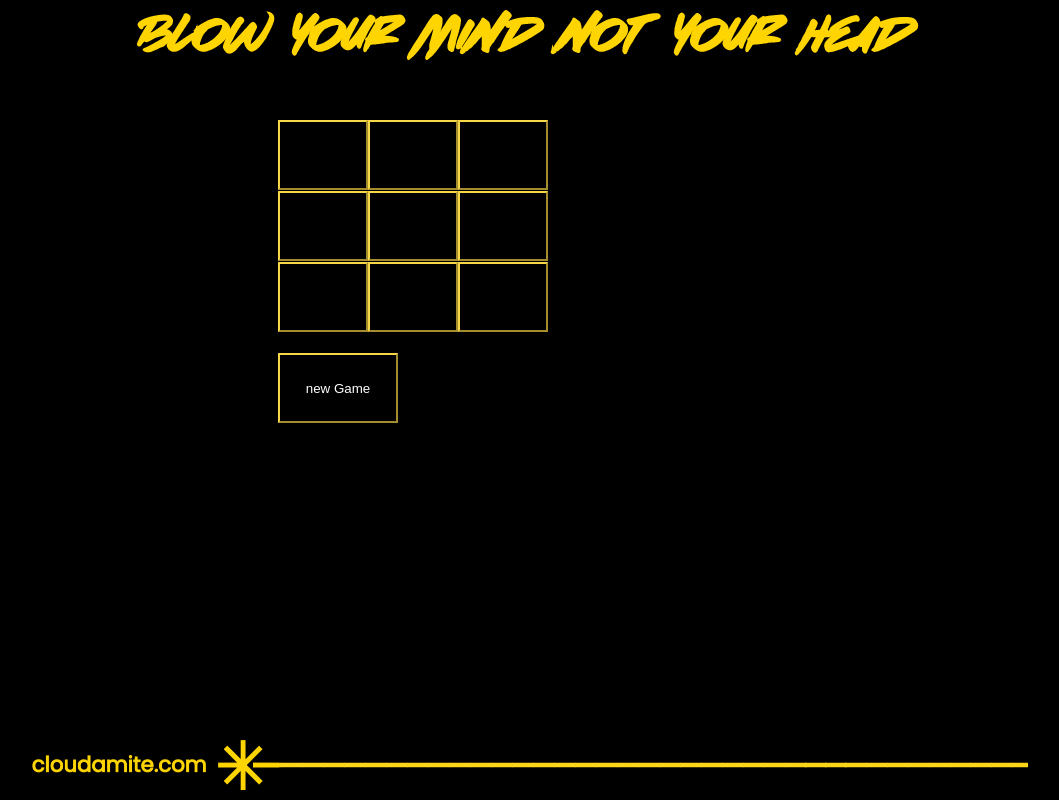
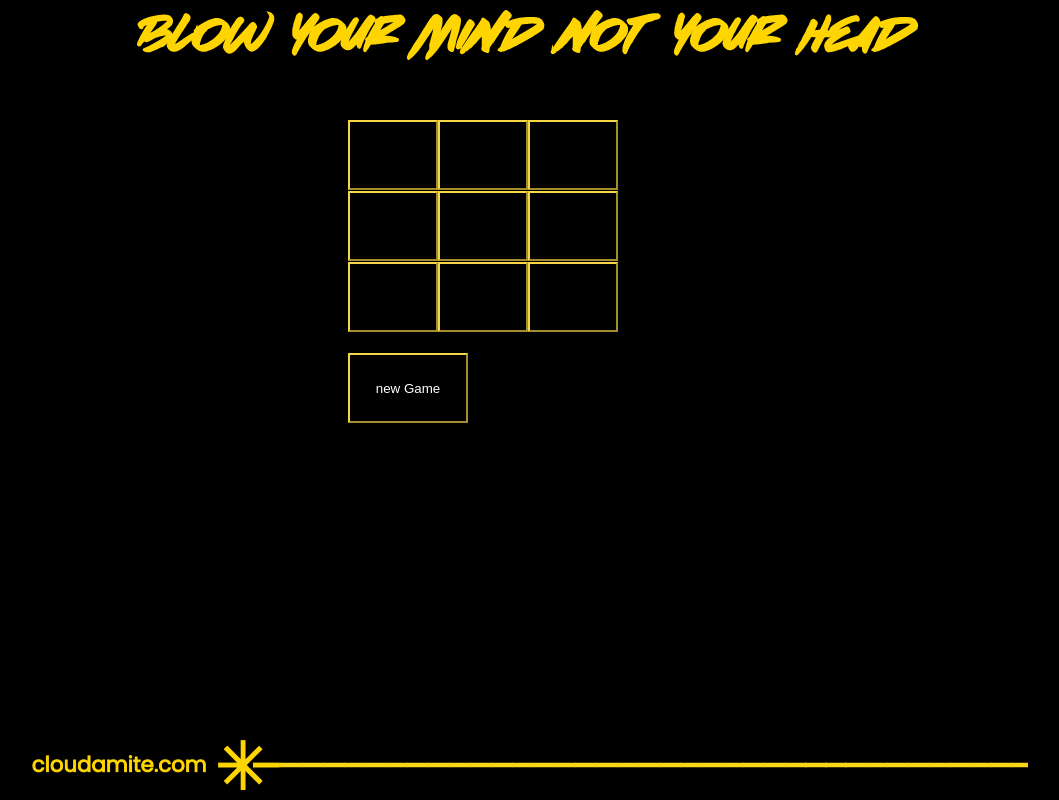
Before and after one commit to Summeli/tic-tac-toe, a React (Create React App) app: page / in a window 1280 px wide. Shown: the whole page, without its empty margins (112-1171 px from the left). Built offline with nearby package versions, Linux system fonts and the light colour scheme.

Commit message:
center gameboard

```diff
--- a/src/VictoryParty.tsx
+++ b/src/VictoryParty.tsx
@@ -5,7 +5,7 @@ const VictoryParty: React.FunctionComponent = () => {
     const {winner, gameOver} = useGameContext();
 
     let animate: boolean = false;
-    if(winner && winner === P2 && gameOver == true){
+    if(winner && winner === P2 && gameOver === true){
         animate = true;
     }
 
--- a/src/index.css
+++ b/src/index.css
@@ -95,7 +95,7 @@ code {
 .gameboard{
   margin-left: auto;
   margin-right: auto;
-  width: 500px;
+  width: 360px;
 }
 
 .extrabuttoncontainer {
```
